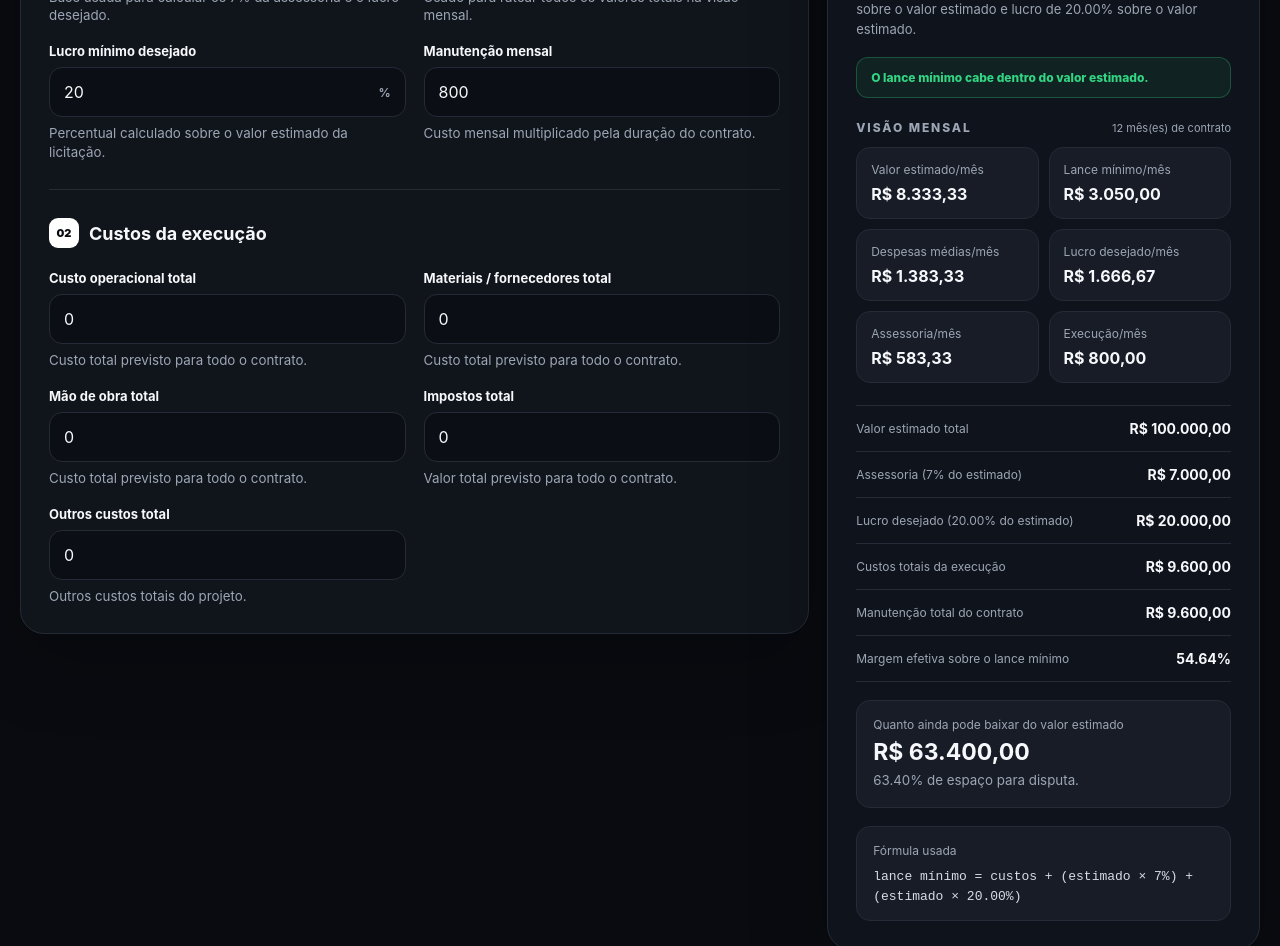
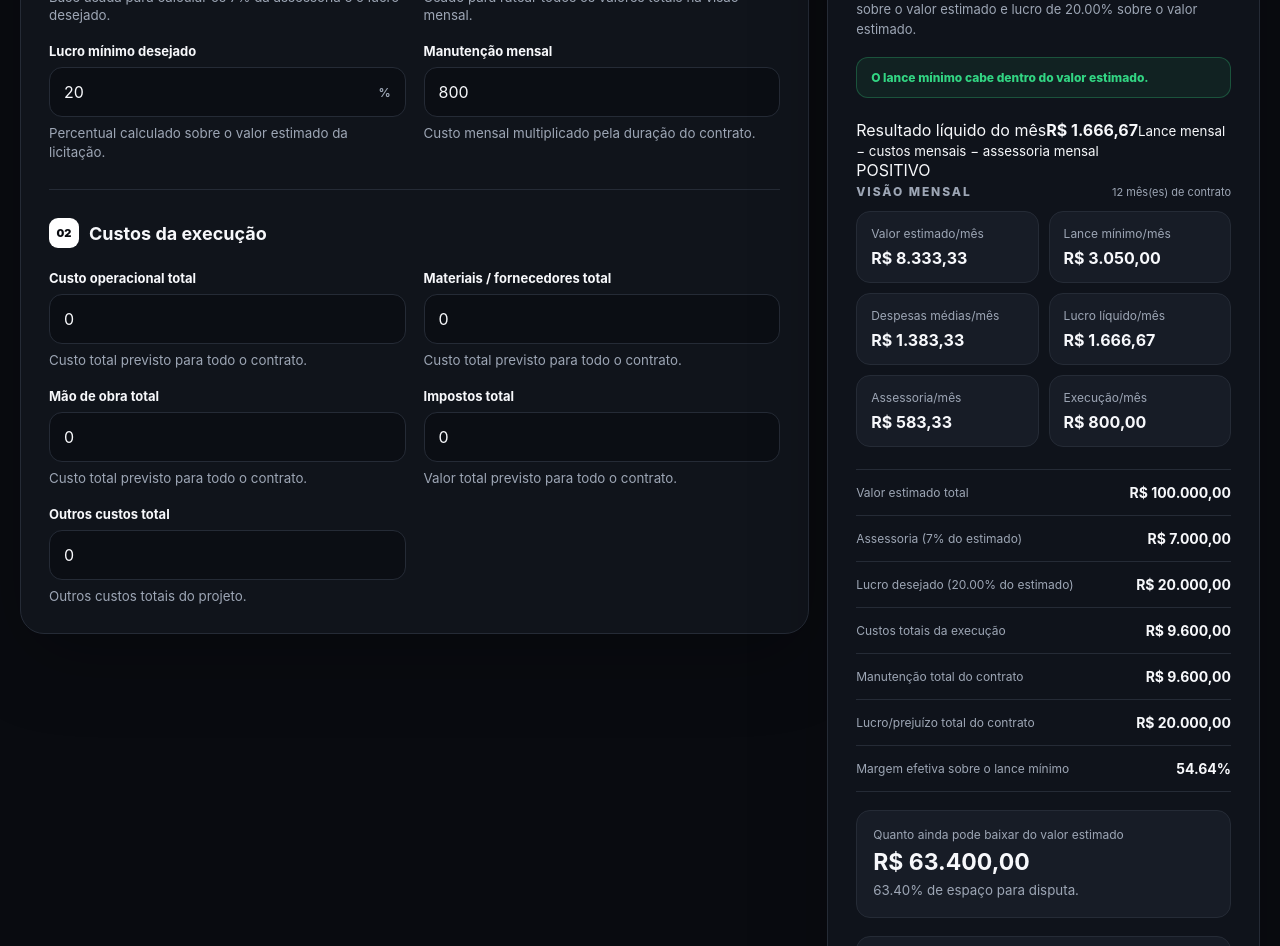
Before and after one commit to NNAK-DESENVOLVIMENTO/nnak-licitacao-calculadora, a Next.js app: page / in a window 1280 px wide. Shown: the part 480-1426 px from the top of the page. Built offline with nearby package versions, Linux system fonts and the light colour scheme.

Commit message:
feat: destaca resultado liquido mensal positivo ou negativo

```diff
--- a/app/page.tsx
+++ b/app/page.tsx
@@ -86,6 +86,9 @@ export default function Home() {
     const margemEfetivaNoLance =
       lanceMinimo > 0 ? (lucroDesejadoTotal / lanceMinimo) * 100 : 0;
 
+    const saldoMensal = lanceMinimo / meses - (custosExecucao + assessoriaTotal) / meses;
+    const saldoTotalContrato = lanceMinimo - custosExecucao - assessoriaTotal;
+
     return {
       estimado,
       meses,
@@ -107,6 +110,9 @@ export default function Home() {
       assessoriaMensal: assessoriaTotal / meses,
       lucroMensal: lucroDesejadoTotal / meses,
       despesasMensais: (custosExecucao + assessoriaTotal) / meses,
+      saldoMensal,
+      saldoTotalContrato,
+      mesPositivo: saldoMensal >= 0,
     };
   }, [
     valorEstimado,
@@ -245,6 +251,21 @@ export default function Home() {
               : "Com estes custos e lucro, o lance mínimo supera o valor estimado."}
           </div>
 
+          <div
+            className={`monthlyResult ${resultado.mesPositivo ? "positive" : "negative"}`}
+          >
+            <div>
+              <span className="monthlyResultLabel">Resultado líquido do mês</span>
+              <strong>{moeda.format(resultado.saldoMensal)}</strong>
+              <small>
+                Lance mensal − custos mensais − assessoria mensal
+              </small>
+            </div>
+            <span className="monthlyBadge">
+              {resultado.mesPositivo ? "POSITIVO" : "NEGATIVO"}
+            </span>
+          </div>
+
           <div className="monthlyTitle">
             <span className="eyebrow">Visão mensal</span>
             <small>{resultado.meses} mês(es) de contrato</small>
@@ -264,8 +285,8 @@ export default function Home() {
               <strong>{moeda.format(resultado.despesasMensais)}</strong>
             </div>
             <div className="monthlyCard">
-              <span>Lucro desejado/mês</span>
-              <strong>{moeda.format(resultado.lucroMensal)}</strong>
+              <span>Lucro líquido/mês</span>
+              <strong>{moeda.format(resultado.saldoMensal)}</strong>
             </div>
             <div className="monthlyCard">
               <span>Assessoria/mês</span>
@@ -299,6 +320,10 @@ export default function Home() {
             <div>
               <span>Manutenção total do contrato</span>
               <strong>{moeda.format(resultado.manutencaoTotal)}</strong>
+            </div>
+            <div>
+              <span>Lucro/prejuízo total do contrato</span>
+              <strong>{moeda.format(resultado.saldoTotalContrato)}</strong>
             </div>
             <div>
               <span>Margem efetiva sobre o lance mínimo</span>
```
